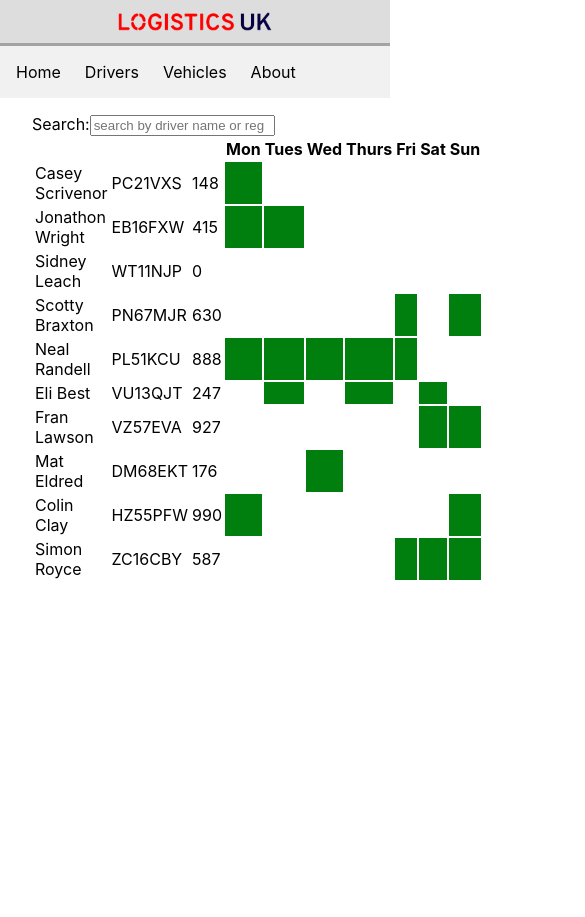
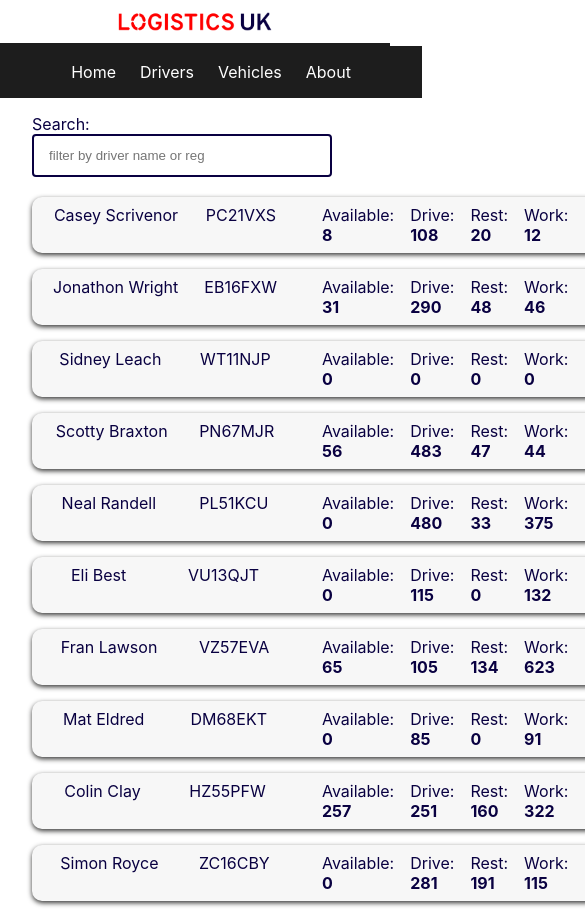
Before and after one commit to jimovan/driver-app, a React (Create React App) app: page / in a window 390 px wide. Shown: the top 917 px of the page, 585 px wide, since content can reach past the window. Before the commit the page ends 844 px from the top, so only its background shows below. Built offline with nearby package versions, Linux system fonts and the light colour scheme; the HTML template or start-up script is replaced by a standard one.

Commit message:
resolve final logic Begin styling to improve looks and responsive layouts

```diff
--- /dev/null
+++ b/src/ActivityBreakdown.js
@@ -0,0 +1,42 @@
+const ActivityBreakdown = (props) => {
+
+    const getActivityBreakdown = (array) => {
+
+        let breakdowns = [
+            { Name: 'Available', Total: 0 },
+            { Name: 'Drive', Total: 0 },
+            { Name: 'Rest', Total: 0 },
+            { Name: 'Work', Total: 0 }
+        ]
+
+        array.forEach(activity => {
+
+            breakdowns.forEach(bd => {
+                bd.Total += activity.activity.reduce((accumulator, currentValue) => {
+
+                    if (currentValue.type === bd.Name.toLowerCase()) {
+                        return accumulator + currentValue.duration;
+                    }
+
+                    return accumulator;
+                }
+                    , 0);
+            });
+        });
+
+        return breakdowns;
+    }
+
+    const breakdowns = getActivityBreakdown(props.traces);
+
+    return (
+        <div className="activity--breakdown">
+            {breakdowns.map((breakdown, index) => <div key={index}>
+                <span>{breakdown.Name}: </span>
+                <span className="activity--total">{breakdown.Total}</span>
+            </div>)}
+        </div>
+    );
+}
+
+export default ActivityBreakdown;
--- /dev/null
+++ b/src/ActivityGrid.js
@@ -0,0 +1,34 @@
+const ActivityGrid = (props) => {
+
+    const dates = [
+        '2021-02-01',
+        '2021-02-02',
+        '2021-02-03',
+        '2021-02-04',
+        '2021-02-05',
+        '2021-02-06',
+        '2021-02-07'
+    ];
+
+    const traces = props.traces;
+
+    const hasActivityForDate = (array, date) => {
+
+        if (array.some(e => e.date === date)) {
+            return 'date green'
+        }
+
+        return 'date';
+    }
+
+    return (
+        <div className='activity--grid'>
+            {dates.map((date) =>
+                <span key={date} className={hasActivityForDate(traces, date)}></span>
+            )}
+
+        </div>
+    );
+}
+
+export default ActivityGrid;
--- /dev/null
+++ b/src/ActivityTotal.js
@@ -0,0 +1,26 @@
+const ActivityTotal = (props) => {
+
+    const getTotalMinutes = (array) => {
+
+        let totalMinutes = 0;
+
+        array.forEach(activity => {
+            totalMinutes += activity.activity.reduce((accumulator, currentValue) => accumulator + currentValue.duration, 0)
+        });
+
+        return totalMinutes;
+    }
+
+    const traces = props.traces;
+
+    return (
+        <div>
+            <span>Total: </span>
+            <span className="activity--total">{getTotalMinutes(traces)}</span>
+        </div>
+    );
+}
+
+
+
+export default ActivityTotal;
--- a/src/App.css
+++ b/src/App.css
@@ -2,10 +2,6 @@ ul {
   list-style-type: none;
   margin: 0;
   padding: 0;
-}
-
-table {
-  width: 100%;
 }
 
 .logo {
@@ -13,11 +9,11 @@ table {
 }
 
 .header {
-  background-color: #dddddd;
+  background-color: #ffffff;
   display: flex;
   align-items: center;
   padding: 3vmin 2rem;
-  border-bottom: 3px solid #a3a3a3;
+  border-bottom: 3px solid #1d1d1d;
 }
 
 .main {
@@ -27,18 +23,70 @@ table {
 .menu {
   display: flex;
   flex-direction: column;
-  background-color: #f1f1f1;
   gap: 1.5rem;
+  color: #ffffff;
+  background-color: #1d1d1d;
   padding: 2rem;
+  width: 100px;
 }
 
 .content {
-  width: 100%;
   padding: 1rem 2rem;
 }
 
+.label--search {
+  margin-right: 1rem;
+}
+
+.input--search {
+  width: 300px;
+  padding: 12px 15px;
+  box-sizing: border-box;
+  border: 2px solid #090041;
+  border-radius: 4px;
+}
+
+.driver--container {
+  display: grid;
+  justify-content: start;
+  gap: 1rem;
+}
+
+.driver--panel {
+  display: grid;
+  grid-auto-columns: 250px 1fr auto;
+  grid-auto-flow: column;
+  gap: 2rem;
+  padding: .5rem;
+  background-color: #f7f7f7;
+  border-radius: 10px;
+  box-shadow: 0px 2px 5px #373736;
+}
+
+.driver--info {
+  display: flex;
+  justify-content: space-around;
+}
+
+.activity--breakdown {
+  display: flex;
+  gap: 1rem;
+}
+
+.activity--total {
+  font-weight: 700;
+}
+
+.activity--grid {
+  display: flex;
+  gap: 10px;
+}
+
 .date {
-  width: 45px;
+  height: 25px;
+  width: 25px;
+  border: 1px solid #000000;
+  background-color: #ffffff;
 }
 
 .green {
@@ -46,6 +94,8 @@ table {
 }
 
 @media screen and (max-width: 400px) {
+
+
   .menu a {
     text-align: center;
     float: none;
@@ -65,6 +115,8 @@ table {
 
   .menu {
     flex-direction: row;
+    justify-content: center;
     padding: 1rem;
+    width: 100%;
   }
 }
--- a/src/DriverReport.js
+++ b/src/DriverReport.js
@@ -1,3 +1,6 @@
+import ActivityBreakdown from './ActivityBreakdown';
+import ActivityGrid from './ActivityGrid';
+// import ActivityTotal from './ActivityTotal';
 import data from './data/drivers.json';
 import { useState } from 'react';
 
@@ -18,68 +21,30 @@ const DriverReport = () => {
         setDrivers(results);
     }
 
-    const getTotalMinutes = (array) => {
+    return (
+        <>
+            <form>
+                <label htmlFor='search' className='label--search'>Search:</label>
+                <input type='text' id='search' className='input--search' onChange={searchDrivers} placeholder='filter by driver name or reg' ></input>
+            </form>
+            <br />
 
-        let totalMinutes = 0;
+            <div className='driver--container'>
+                {drivers.map((driver) =>
+                    <div className='driver--panel' key={driver.driverID}>
+                        <div className='driver--info'>
+                            <span>{`${driver.forename} ${driver.surname}`}</span>
+                            <span>{driver.vehicleRegistration}</span>
+                        </div>
 
-        array.forEach(activity => {
-            totalMinutes += activity.activity.reduce((accumulator, currentValue) => accumulator + currentValue.duration, 0)
-        });
+                        {/* <ActivityTotal traces={driver.traces} /> */}
+                        <ActivityBreakdown traces={driver.traces} />
+                        <ActivityGrid traces={driver.traces} />
+                    </div>
+                )}
+            </div>
 
-        return totalMinutes;
-    }
-
-    const hasActivityForDate = (array, date) => {
-
-        if (array.some(e => e.date === date)) {
-            return 'date green'
-        }
-
-        return 'date';
-    }
-
-    return (
-        <div>
-
-            <form>
-                <label htmlFor='search'>Search:</label>
-                <input type='text' id='search' onChange={searchDrivers} placeholder='search by driver name or reg' ></input>
-            </form>
-
-            <table>
-                <thead>
-                    <tr>
-                        <th></th>
-                        <th></th>
-                        <th></th>
-                        <th>Mon</th>
-                        <th>Tues</th>
-                        <th>Wed</th>
-                        <th>Thurs</th>
-                        <th>Fri</th>
-                        <th>Sat</th>
-                        <th>Sun</th>
-                    </tr>
-                </thead>
-                <tbody>
-                    {drivers.map((driver) =>
-                        <tr key={driver.driverID}>
-                            <td>{`${driver.forename} ${driver.surname}`}</td>
-                            <td>{driver.vehicleRegistration}</td>
-                            <td>{getTotalMinutes(driver.traces)}</td>
-                            <td className={hasActivityForDate(driver.traces, '2021-02-01')}></td>
-                            <td className={hasActivityForDate(driver.traces, '2021-02-02')}></td>
-                            <td className={hasActivityForDate(driver.traces, '2021-02-03')}></td>
-                            <td className={hasActivityForDate(driver.traces, '2021-02-04')}></td>
-                            <td className={hasActivityForDate(driver.traces, '2021-02-05')}></td>
-                            <td className={hasActivityForDate(driver.traces, '2021-02-06')}></td>
-                            <td className={hasActivityForDate(driver.traces, '2021-02-07')}></td>
-                        </tr>
-                    )}
-                </tbody>
-            </table>
-
-        </div>);
+        </>);
 }
 
 export default DriverReport;
--- a/src/index.css
+++ b/src/index.css
@@ -5,6 +5,7 @@ body {
     sans-serif;
   -webkit-font-smoothing: antialiased;
   -moz-osx-font-smoothing: grayscale;
+  color: #090041;
 }
 
 code {
```
